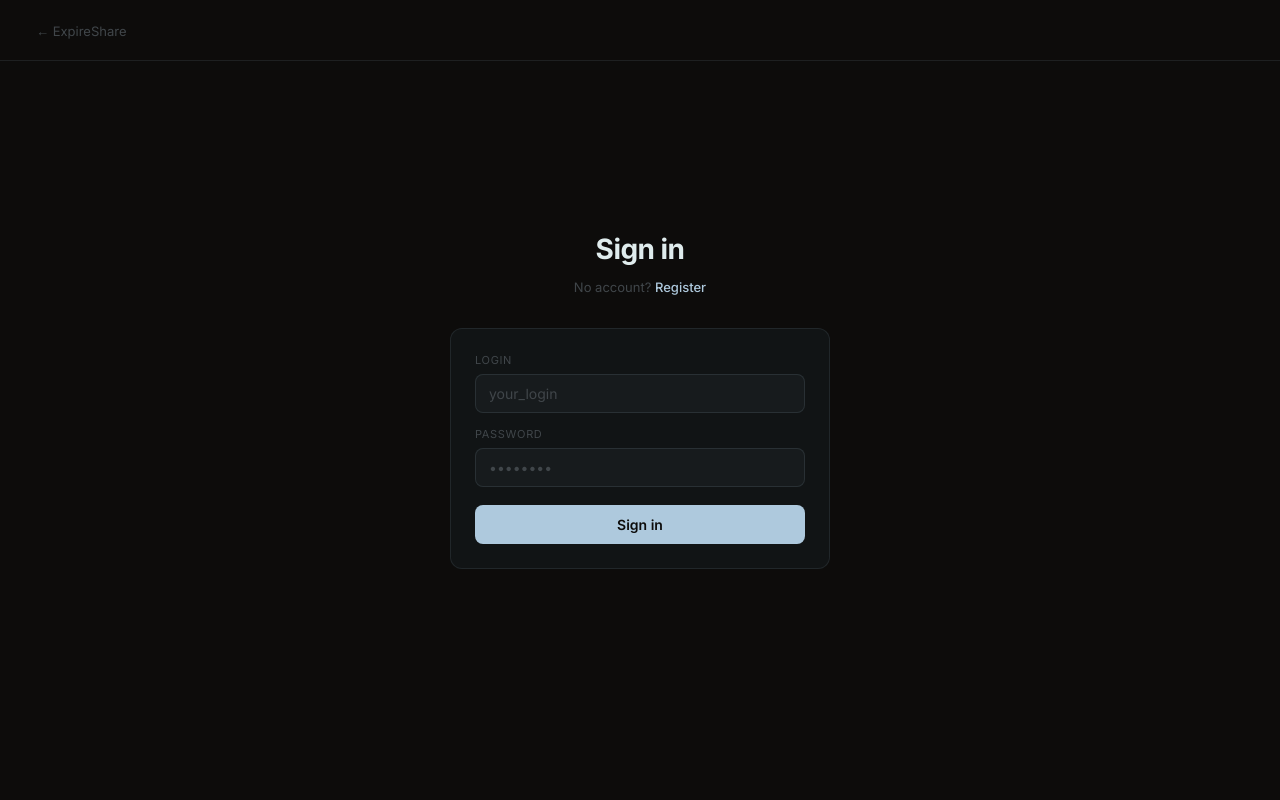
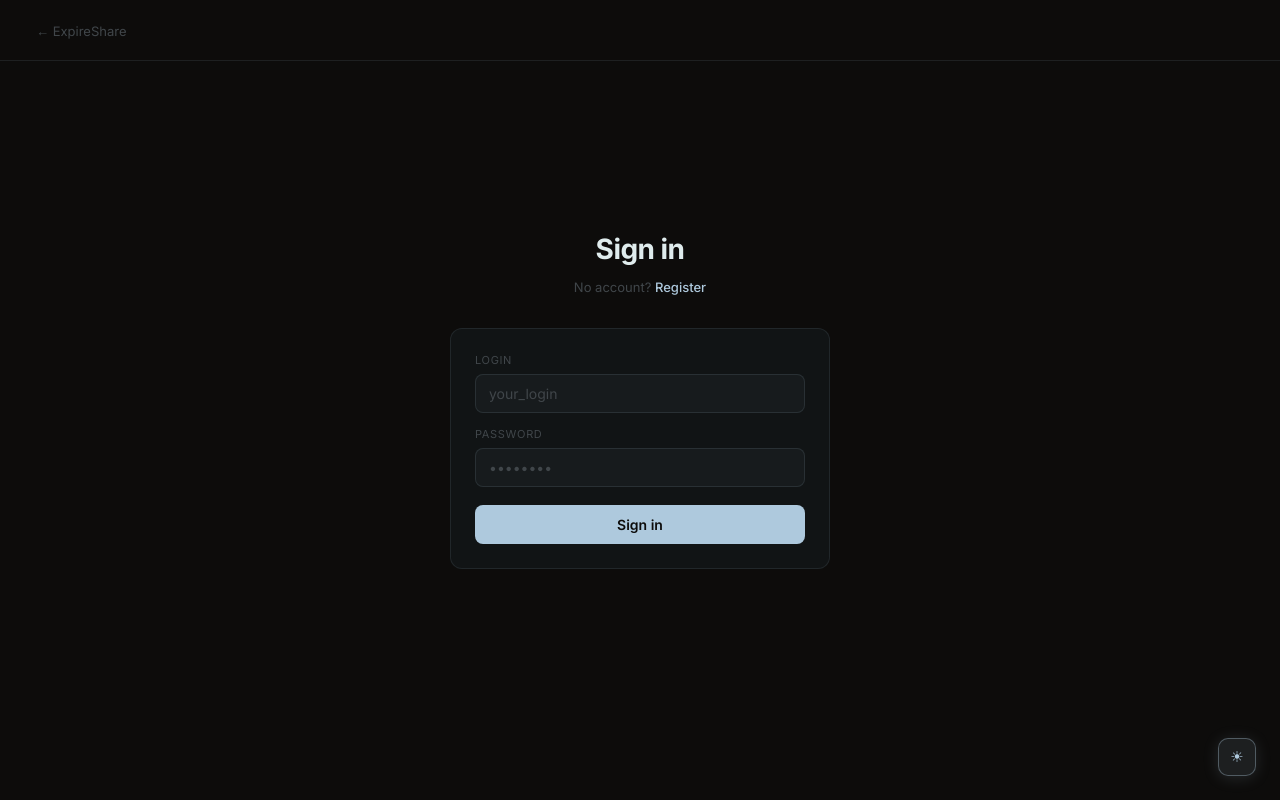
Before and after one commit to mkaascs/ExpireShareClient, a React (Vite) app: page /login in a window 1280 px wide. Built offline with nearby package versions, Linux system fonts and the light colour scheme; no server answers.

Commit message:
added change theme button

```diff
--- a/index.html
+++ b/index.html
@@ -4,6 +4,12 @@
     <meta charset="UTF-8" />
     <meta name="viewport" content="width=device-width, initial-scale=1.0" />
     <title>ExpireShare</title>
+    <script>
+      document.documentElement.setAttribute(
+        'data-theme',
+        localStorage.getItem('theme') ?? 'dark'
+      )
+    </script>
     <link rel="preconnect" href="https://fonts.googleapis.com" />
     <link rel="preconnect" href="https://fonts.gstatic.com" crossorigin />
     <link href="https://fonts.googleapis.com/css2?family=Inter:wght@400;500;600;700&display=swap" rel="stylesheet" />
--- a/src/App.jsx
+++ b/src/App.jsx
@@ -1,5 +1,7 @@
 import { BrowserRouter, Routes, Route } from 'react-router-dom'
 import { AuthProvider } from './context/AuthContext'
+import { ThemeProvider } from './context/ThemeContext'
+import ThemeToggle from './components/ThemeToggle'
 import Home from './pages/Home'
 import Download from './pages/Download'
 import Login from './pages/Login'
@@ -10,6 +12,7 @@ import Upload from './pages/Upload'
 export default function App() {
     return (
         <BrowserRouter>
+            <ThemeProvider>
                 <AuthProvider>
                     <Routes>
                         <Route path="/" element={<Home />} />
@@ -19,7 +22,9 @@ export default function App() {
                         <Route path="/files" element={<Profile />} />
                         <Route path="/upload" element={<Upload />} />
                     </Routes>
+                    <ThemeToggle />
                 </AuthProvider>
+            </ThemeProvider>
         </BrowserRouter>
     )
 }
--- /dev/null
+++ b/src/components/ThemeToggle.jsx
@@ -0,0 +1,15 @@
+import { useTheme } from '../context/ThemeContext'
+import styles from './ThemeToggle.module.css'
+
+export default function ThemeToggle() {
+    const { theme, toggle } = useTheme()
+    return (
+        <button
+            className={styles.btn}
+            onClick={toggle}
+            title={theme === 'dark' ? 'Switch to light mode' : 'Switch to dark mode'}
+        >
+            {theme === 'dark' ? '☀' : '☾'}
+        </button>
+    )
+}
--- /dev/null
+++ b/src/components/ThemeToggle.module.css
@@ -0,0 +1,37 @@
+.btn {
+    position: fixed;
+    bottom: 24px;
+    right: 24px;
+    z-index: 50;
+
+    width: 38px;
+    height: 38px;
+    border-radius: 10px;
+    border: 1px solid rgba(var(--accent-rgb), 0.2);
+    background: var(--surface);
+    color: var(--text-2);
+    font-size: 15px;
+    cursor: pointer;
+    display: flex;
+    align-items: center;
+    justify-content: center;
+    transition: border-color 0.2s, color 0.2s, background 0.2s, box-shadow 0.2s;
+    box-shadow: 0 2px 12px rgba(0, 0, 0, 0.18);
+}
+
+:global([data-theme="dark"]) .btn {
+    background: rgba(var(--accent-rgb), 0.1);
+    border-color: rgba(var(--accent-rgb), 0.35);
+    color: var(--accent);
+    box-shadow: 0 2px 16px rgba(var(--accent-rgb), 0.15);
+}
+
+.btn:hover {
+    border-color: rgba(var(--accent-rgb), 0.55);
+    color: var(--accent);
+}
+
+:global([data-theme="dark"]) .btn:hover {
+    background: rgba(var(--accent-rgb), 0.18);
+    box-shadow: 0 2px 20px rgba(var(--accent-rgb), 0.25);
+}
--- /dev/null
+++ b/src/context/ThemeContext.jsx
@@ -0,0 +1,28 @@
+import { createContext, useContext, useEffect, useState } from 'react'
+
+const ThemeContext = createContext(null)
+
+export function ThemeProvider({ children }) {
+    const [theme, setTheme] = useState(() =>
+        localStorage.getItem('theme') ?? 'dark'
+    )
+
+    useEffect(() => {
+        document.documentElement.setAttribute('data-theme', theme)
+        localStorage.setItem('theme', theme)
+    }, [theme])
+
+    const toggle = () => {
+        document.documentElement.classList.add('theme-switching')
+        setTheme(t => t === 'dark' ? 'light' : 'dark')
+        setTimeout(() => document.documentElement.classList.remove('theme-switching'), 400)
+    }
+
+    return (
+        <ThemeContext.Provider value={{ theme, toggle }}>
+            {children}
+        </ThemeContext.Provider>
+    )
+}
+
+export const useTheme = () => useContext(ThemeContext)
--- a/src/globals.css
+++ b/src/globals.css
@@ -8,22 +8,48 @@ html, body {
     height: 100%;
 }
 
-:root {
-    /* Accent — cool steel blue */
+html.theme-switching,
+html.theme-switching *,
+html.theme-switching *::before,
+html.theme-switching *::after {
+    transition:
+        background-color 0.35s ease,
+        border-color 0.35s ease,
+        color 0.35s ease,
+        box-shadow 0.35s ease !important;
+}
+
+:root,
+[data-theme="dark"] {
     --accent:        #aec9dd;
     --accent-hover:  #c3d8ea;
-    --accent-rgb:    174, 201, 221;   /* for rgba() usage */
+    --accent-rgb:    174, 201, 221;
 
-    /* Semantic */
     --error:         #d97272;
     --error-rgb:     217, 114, 114;
     --success:       #74b08a;
     --success-rgb:   116, 176, 138;
 
-    /* Base surfaces */
     --bg:            #0d0c0b;
     --surface:       #111415;
     --text:          #dfeced;
     --text-2:        #48505a;
     --text-3:        #40464a;
 }
+
+[data-theme="light"] {
+    --accent:        #3d7ca8;
+    --accent-hover:  #2f6990;
+    --accent-rgb:    61, 124, 168;
+
+    --error:         #c0504a;
+    --error-rgb:     192, 80, 74;
+    --success:       #3e8a5a;
+    --success-rgb:   62, 138, 90;
+
+    --bg:            #f0f2f5;
+    --surface:       #ffffff;
+    --text:          #111820;
+    --text-2:        #5a6474;
+    --text-3:        #9aa1ad;
+}
```
Lines whose indentation alone changed are shown as unchanged.
